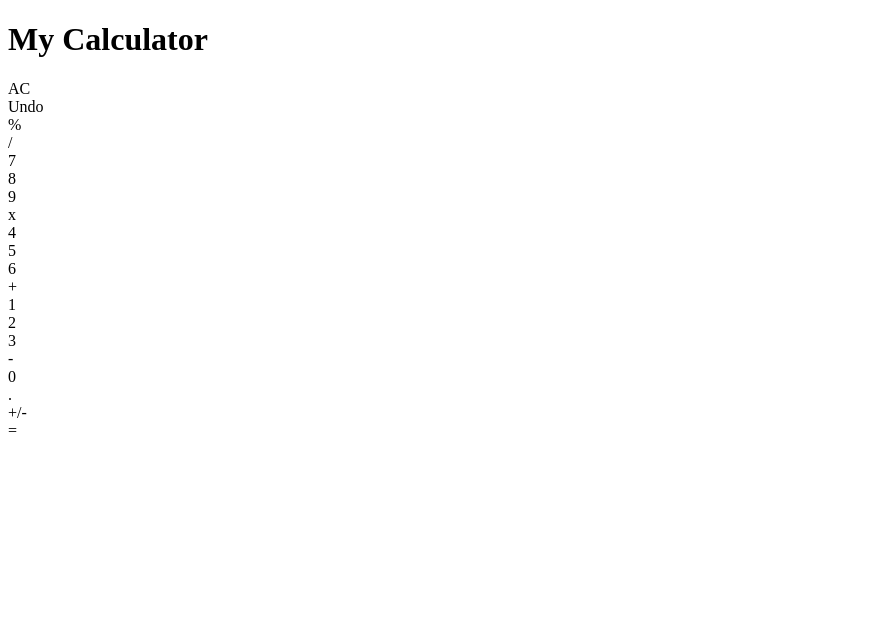
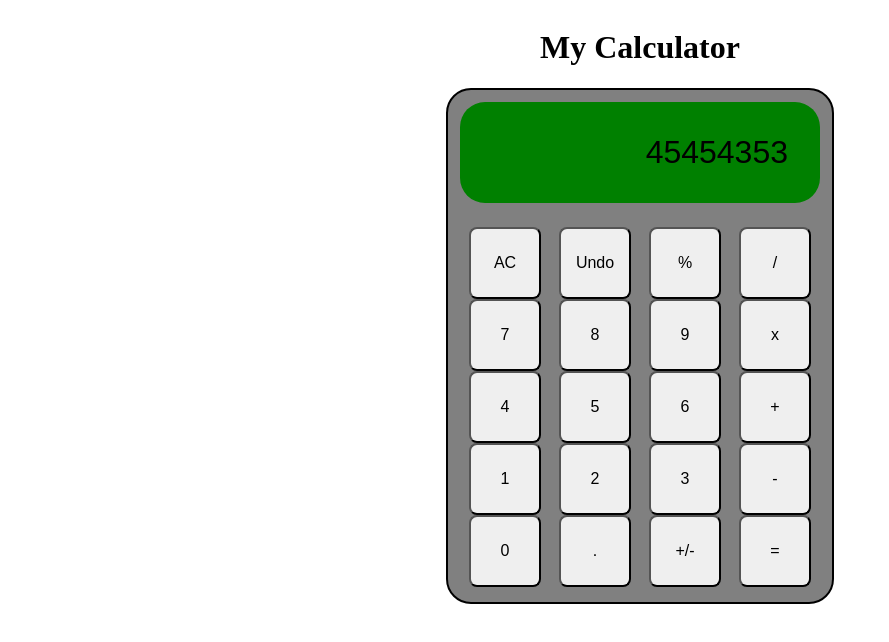
Before and after one commit to EdwinZhu732/calculator, a plain HTML site: page index.html in a window 1280 px wide. Shown: the whole page, without its empty margins (0-889 px from the left). Drawn offline with Linux system fonts and the light colour scheme.

Commit message:
Created basic calculator layout

```diff
--- a/index.html
+++ b/index.html
@@ -9,28 +9,38 @@
     <body>
         <h1>My Calculator</h1>
         <div class="calculator">
-            <div class="display"></div>
+            <div class="display">45454353</div>
             <div class="buttons">
-                <div class="button">AC</div>
-                <div class="button">Undo</div>
-                <div class="button">%</div>
-                <div class="button">/</div>
-                <div class="button">7</div>
-                <div class="button">8</div>
-                <div class="button">9</div>
-                <div class="button">x</div>
-                <div class="button">4</div>
-                <div class="button">5</div>
-                <div class="button">6</div>
-                <div class="button">+</div>
-                <div class="button">1</div>
-                <div class="button">2</div>
-                <div class="button">3</div>
-                <div class="button">-</div>
-                <div class="button">0</div>
-                <div class="button">.</div>
-                <div class="button">+/-</div>
-                <div class="button">=</div>
+                <div class="row">
+                    <button type="button" id="AC">AC</button>
+                    <button type="button" id="Undo">Undo</button>
+                    <button type="button" id="%">%</button>
+                    <button type="button" id="/">/</button>
+                </div>
+                <div class="row">
+                    <button type="button" id="7">7</button>
+                    <button type="button" id="8">8</button>
+                    <button type="button" id="9">9</button>
+                    <button type="button" id="x">x</button>
+                </div>
+                <div class="row">
+                    <button type="button" id="4">4</button>
+                    <button type="button" id="5">5</button>
+                    <button type="button" id="6">6</button>
+                    <button type="button" id="+">+</button>
+                </div>
+                <div class="row">
+                    <button type="button" id="1">1</button>
+                    <button type="button" id="2">2</button>
+                    <button type="button" id="3">3</button>
+                    <button type="button" id="-">-</button>
+                </div>
+                <div class="row">
+                    <button type="button" id="0">0</button>
+                    <button type="button" id=".">.</button>
+                    <button type="button" id="+/-">+/-</button>
+                    <button type="button" id="=">=</button>
+                </div>
             </div>
         </div>
     </body>
--- a/styles.css
+++ b/styles.css
@@ -0,0 +1,45 @@
+body{
+    display:flex;
+    flex-direction: column;
+    justify-content: space-between;
+    align-items: center;
+}
+.calculator{
+    display: flex;
+    flex-direction: column;
+    border: 2px solid black;
+    width: 384px;
+    height: 512px;
+    border-radius: 25px;
+    background-color: grey;
+}
+
+.display{
+    background-color: green;
+    margin: 12px;
+    padding: 32px;
+    font-size: 32px;
+    border-radius: 25px;
+    font-family: sans-serif;
+    text-align: right;
+}
+
+.buttons{
+    display: flex;
+    flex-direction: column;
+    margin: 12px;
+    flex-wrap: wrap;
+    height: 400px
+}
+
+.row{
+    display: flex;
+    justify-content: space-around;
+
+}
+button{
+    border-radius: 8px;
+    height: 72px;
+    width: 72px;
+    font-size: 16px;
+}
```
